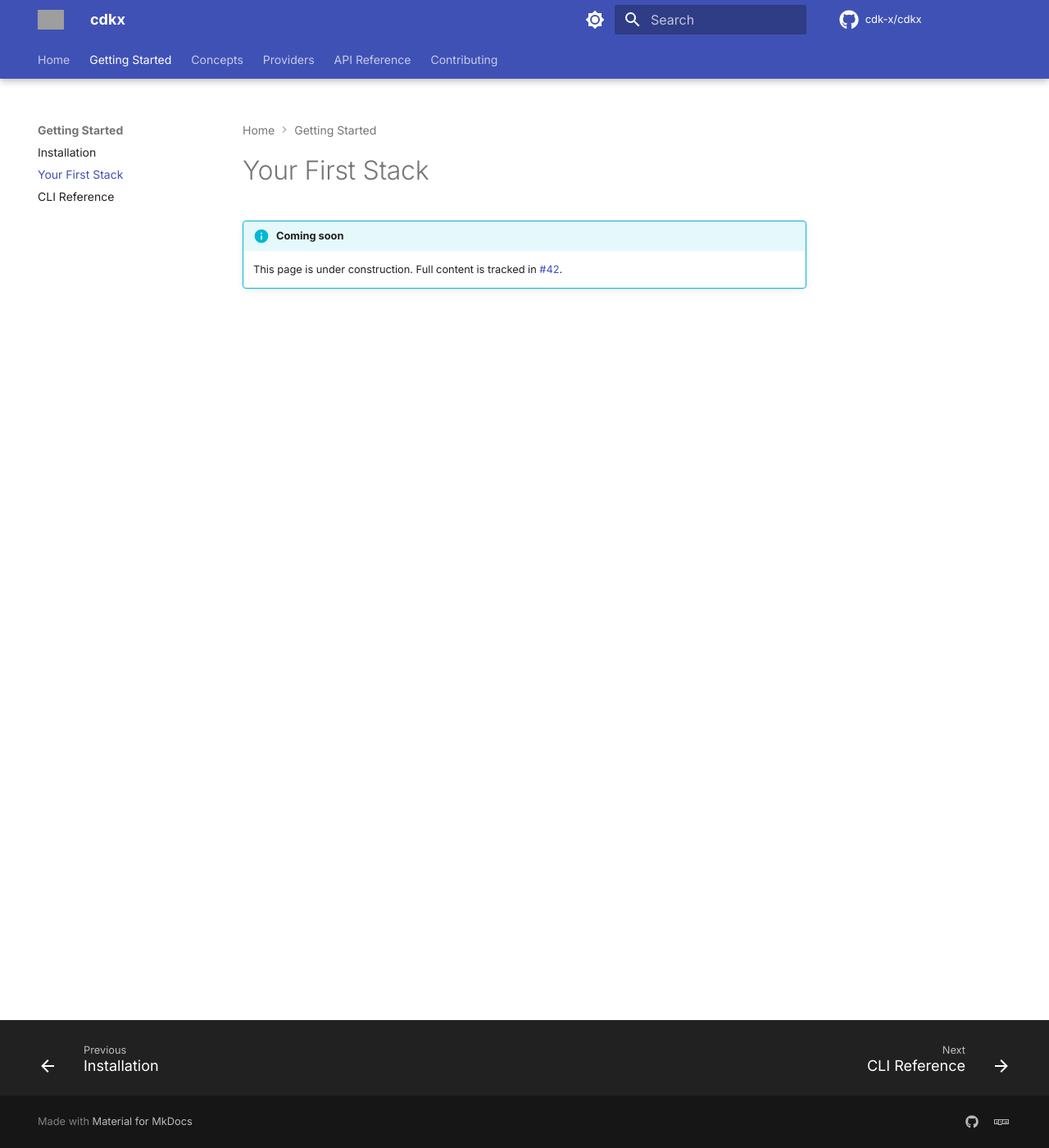
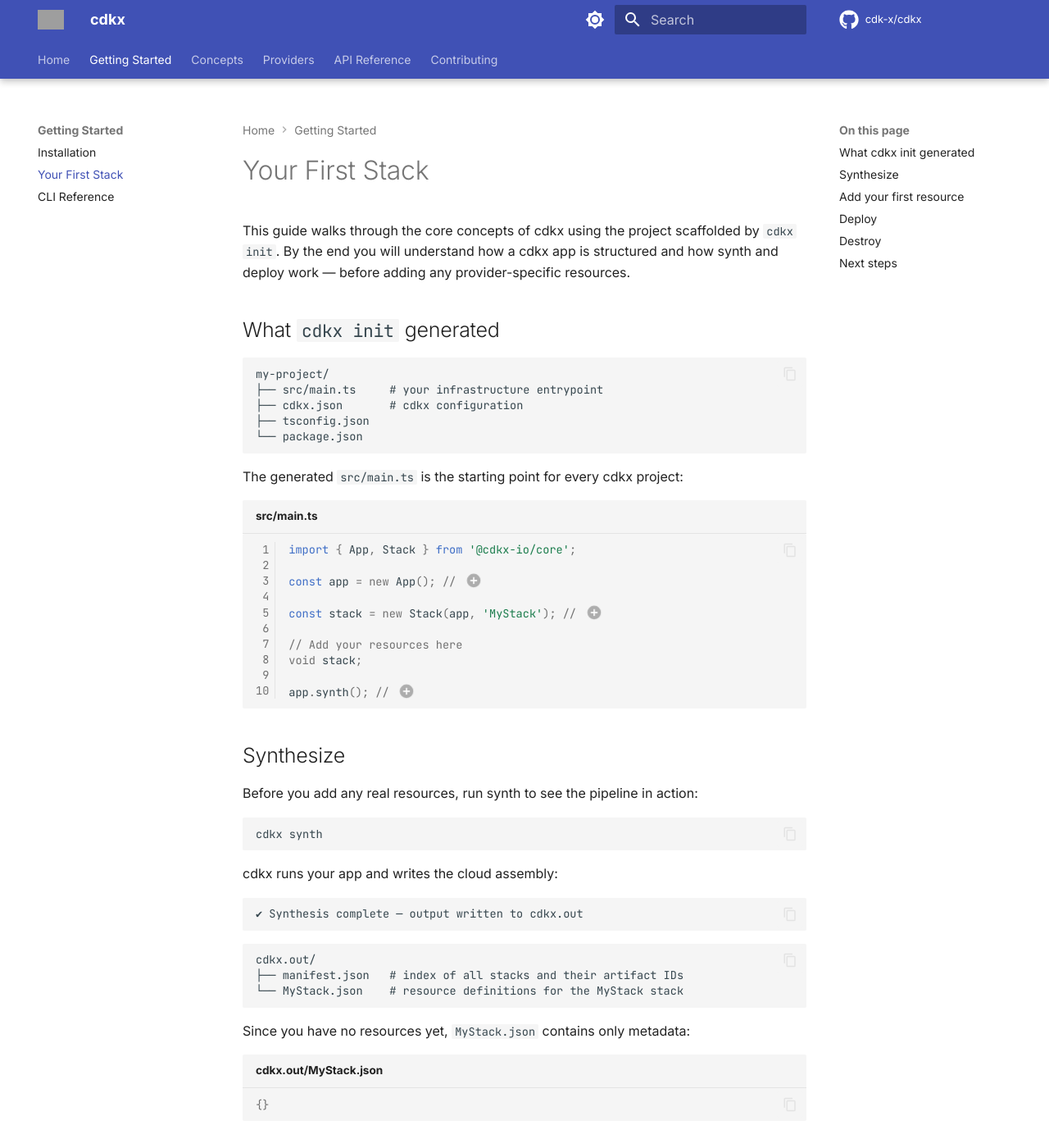
Before and after one commit to cdk-x/cdkx, an MkDocs documentation site: the page built from docs/getting-started/first-stack.md, in a window 1280 px wide and 1400 px high. Shown: the whole window at 82% size. Built offline with MkDocs 1.6.1 and Material for MkDocs 9.7.7, drawn with Linux system fonts in a browser that asks for light colours; comment, search, counter and statistics services are not loaded; the version menu is left out; some of the changed text lies outside the part shown; grey boxes are pictures that could not be loaded.

Commit message:
docs(cdkx): make first-stack guide provider-agnostic
Co-Authored-By: Claude Sonnet 4.6 <noreply@anthropic.com>

````diff
--- a/docs/getting-started/first-stack.md
+++ b/docs/getting-started/first-stack.md
@@ -1,4 +1,119 @@
 # Your First Stack
 
-!!! info "Coming soon"
-    This page is under construction. Full content is tracked in [#42](https://github.com/cdk-x/cdkx/issues/42).
+This guide walks through the core concepts of cdkx using the project scaffolded by `cdkx init`. By the end you will understand how a cdkx app is structured and how synth and deploy work — before adding any provider-specific resources.
+
+## What `cdkx init` generated
+
+```
+my-project/
+├── src/main.ts     # your infrastructure entrypoint
+├── cdkx.json       # cdkx configuration
+├── tsconfig.json
+└── package.json
+```
+
+The generated `src/main.ts` is the starting point for every cdkx project:
+
+```typescript title="src/main.ts" linenums="1"
+import { App, Stack } from '@cdkx-io/core';
+
+const app = new App(); // (1)
+
+const stack = new Stack(app, 'MyStack'); // (2)
+
+// Add your resources here
+void stack;
+
+app.synth(); // (3)
+```
+
+1. **`App`** is the root of the construct tree. Every cdkx program starts with one.
+2. **`Stack`** is a deployment unit. Resources inside a stack are deployed together.
+   The second argument (`'MyStack'`) becomes the stack ID and the name of its output file.
+3. **`app.synth()`** serializes the construct tree to JSON manifests in `cdkx.out/`.
+   You must call this at the end of every entrypoint.
+
+## Synthesize
+
+Before you add any real resources, run synth to see the pipeline in action:
+
+```bash
+cdkx synth
+```
+
+cdkx runs your app and writes the cloud assembly:
+
+```
+✔ Synthesis complete — output written to cdkx.out
+```
+
+```
+cdkx.out/
+├── manifest.json   # index of all stacks and their artifact IDs
+└── MyStack.json    # resource definitions for the MyStack stack
+```
+
+Since you have no resources yet, `MyStack.json` contains only metadata:
+
+```json title="cdkx.out/MyStack.json"
+{}
+```
+
+## Add your first resource
+
+Pick the provider you are deploying to and follow its guide to add resources to the stack.
+Each provider page shows the exact imports, props, and a complete working example:
+
+<div class="grid cards" markdown>
+
+- :simple-hetzner: **[Hetzner Cloud](../providers/hetzner/index.md)**
+
+    Network, Subnet, Route, Server, Certificate
+
+</div>
+
+Once you have added resources, run synth again to see them serialized:
+
+```json title="cdkx.out/MyStack.json (example with a network resource)"
+{
+  "NetworkA1B2C3D4": {
+    "type": "Hetzner::Networking::Network",
+    "properties": {
+      "name": "my-network",
+      "ipRange": "10.0.0.0/16"
+    }
+  }
+}
+```
+
+## Deploy
+
+After synth succeeds, deploy with:
+
+```bash
+cdkx deploy
+```
+
+The engine reads the cloud assembly, resolves cross-resource references, and calls the
+provider API in dependency order, printing a live event table:
+
+```
+MyStack  Hetzner::Networking::Network  NetworkA1B2C3D4  CREATE_IN_PROGRESS
+MyStack  Hetzner::Networking::Network  NetworkA1B2C3D4  CREATED
+```
+
+## Destroy
+
+To tear down everything:
+
+```bash
+cdkx destroy
+```
+
+You will be prompted to confirm before anything is deleted. Pass `--force` to skip in CI.
+
+## Next steps
+
+- Understand the mental model: [App](../concepts/app.md), [Stack](../concepts/stack.md), [Constructs](../concepts/construct.md)
+- Learn how [tokens and cross-stack references](../concepts/tokens.md) work
+- Read the full [CLI reference](cli-reference.md)
````
